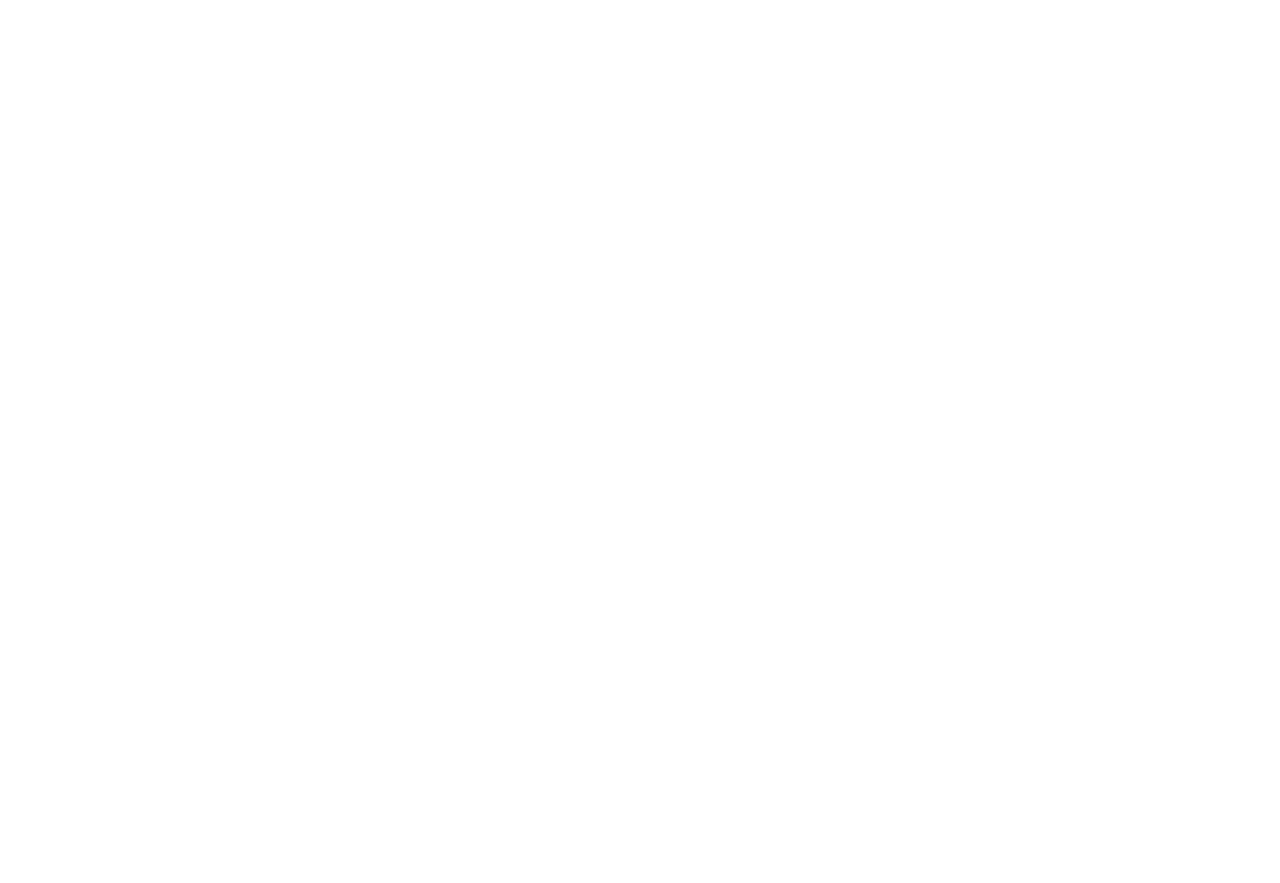
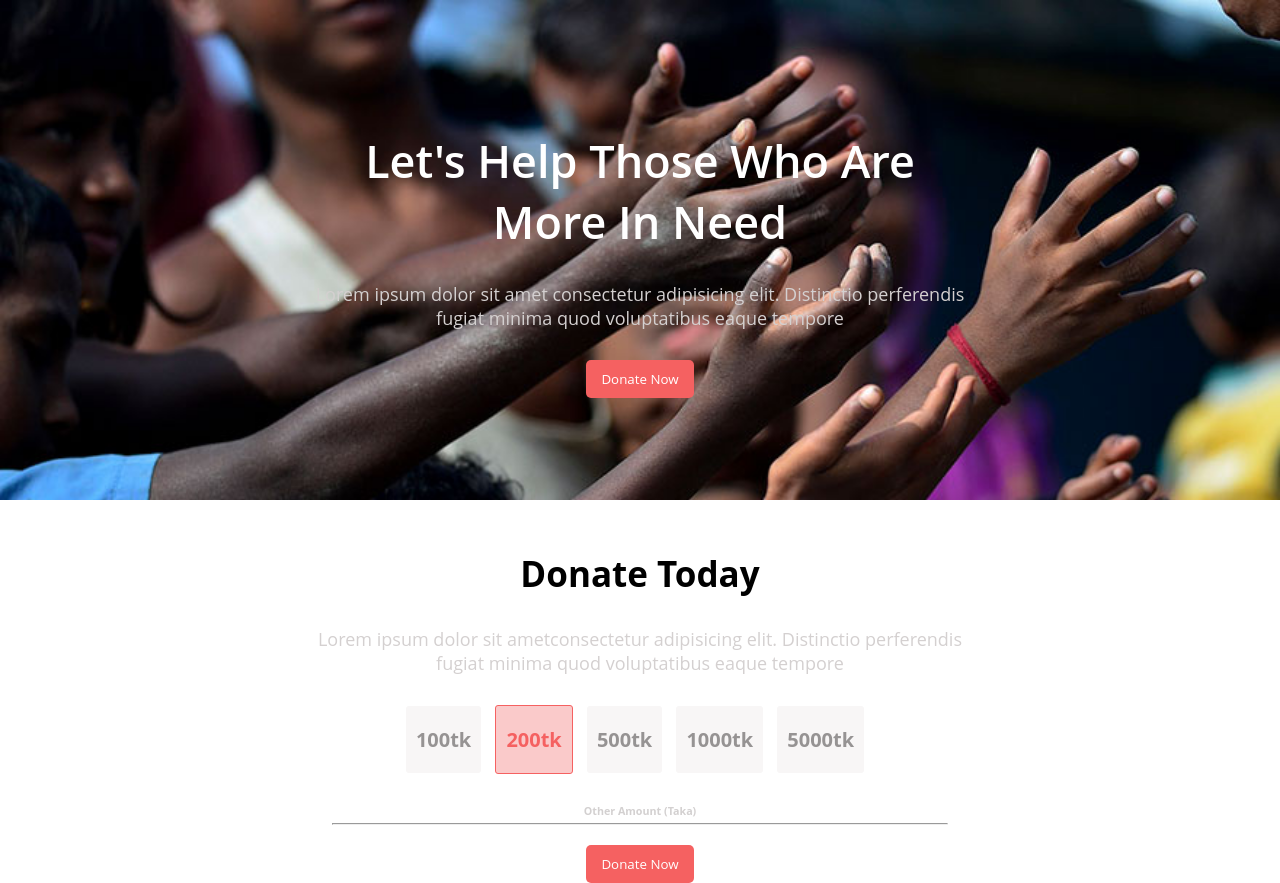
Before and after one commit to islammazharul/portfolio-project, a plain HTML site: page index.html in a window 1280 px wide. Before the commit the page ends 800 px from the top, so only its background shows below. Drawn offline with Linux system fonts and the light colour scheme.

Commit message:
added banner section

```diff
--- a/index.html
+++ b/index.html
@@ -8,6 +8,34 @@
     <link rel="stylesheet" href="styles/style.css">
 </head>
 <body>
+    <!-- header start -->
+    <header class="header">
+        <div class="banner">
+            <h1 class="banner-title">Let's Help Those Who Are<br/> More In Need</h1>
+            <p class="description">Lorem ipsum dolor sit amet consectetur adipisicing elit. Distinctio perferendis<br/> fugiat minima quod voluptatibus eaque tempore</p>
+            <button class="btn-primary">Donate Now</button>
+        </div>
+    </header>
+    <!-- header end -->
+    <!-- main start -->
+    <main>
+        <section class="donate">
+            <h2 class="donate-title">Donate Today</h2>
+            <p class="description">Lorem ipsum dolor sit ametconsectetur adipisicing elit. Distinctio perferendis<br/>fugiat minima quod voluptatibus eaque tempore</p>
+            <div class="button">
+                <button class="btn">100tk</button>
+                <button class="btn-color">200tk</button>
+                <button class="btn">500tk</button>
+                <button class="btn">1000tk</button>
+                <button class="btn">5000tk</button>
 
+            </div>
+            <div class="donate-tana">
+            <h6 class="donate-taka">Other Amount (Taka)</h6>
+            <hr>
+            </div>
+            <button class="btn-primary">Donate Now</button>
+        </section>
+    </main>
 </body>
 </html>
--- a/styles/style.css
+++ b/styles/style.css
@@ -0,0 +1,81 @@
+/* header styles */
+* {
+    margin: 0;
+    font-family: 'Open Sans', sans-serif;
+}
+.header{
+
+}
+.banner{
+    text-align: center;
+    background-image: url('../images/donation13.jpg');
+    background-color: lightgray;
+    background-repeat: no-repeat;
+    background-size: cover;
+    padding: 100px 150px;
+    height: 300px;
+}
+.banner-title{
+    color: white;
+    font-size: 45px;
+    font-weight: 600;
+    margin-top: 30px;
+}
+.description{
+    color: #d4d0d0;
+    font-size: 18px;
+    margin-bottom: 30px;
+    margin-top: 30px;
+
+}
+.btn-primary{
+    background-color: rgb(245, 97, 97);
+    padding: 10px 15px 10px;
+    border-radius: 5px;
+    border: 0;
+    color: white;
+}
+.donate{
+    text-align: center;
+    margin-top: 50px;
+}
+.donate-title{
+    font-size: 35px;
+    font-weight: 700;
+    margin-bottom: 20px;
+}
+.button{
+    margin-bottom: 30px;
+}
+.button .btn{
+    padding: 20px 10px 20px;
+    border: 0;
+    margin-right: 10px;
+    font-size: 20px;
+    font-weight: 700;
+    color: #969393;
+    background: #f8f6f6;
+    border-radius: 3px;
+}
+.button .btn-color{
+    padding: 20px 10px 20px;
+    border: 0;
+    margin-right: 10px;
+    font-size: 20px;
+    font-weight: 700;
+    background-color: #facaca;
+    border-radius: 3px;
+    border: 1px solid rgb(245, 97, 97);;
+    color: rgb(245, 97, 97);
+}
+/* .donate-taka{
+    padding: 20px 300px;
+} */
+hr{
+    width: 48%;
+    margin: 5px auto 20px;
+    color: #ffffff;
+}
+h6{
+    color: #d3d0d0;
+}
```
